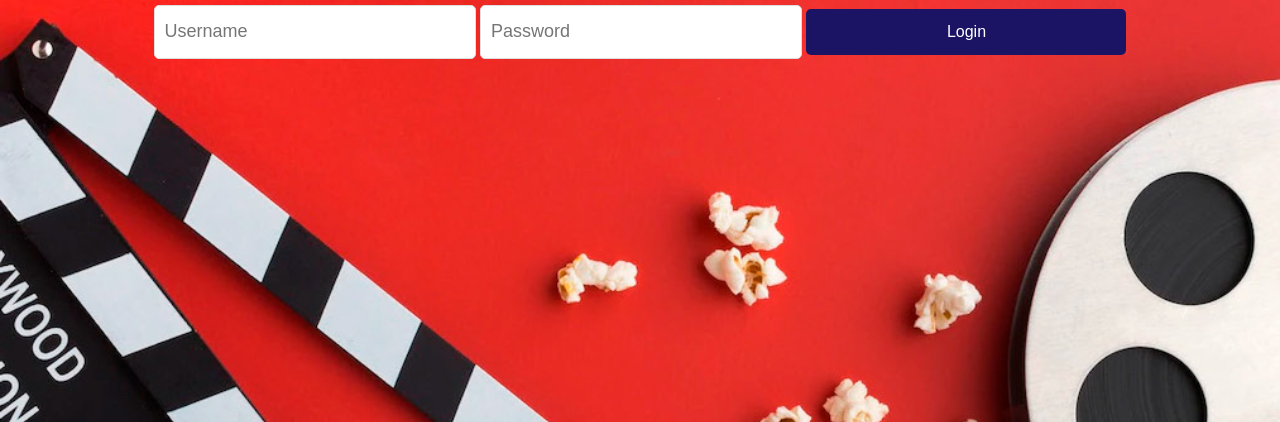
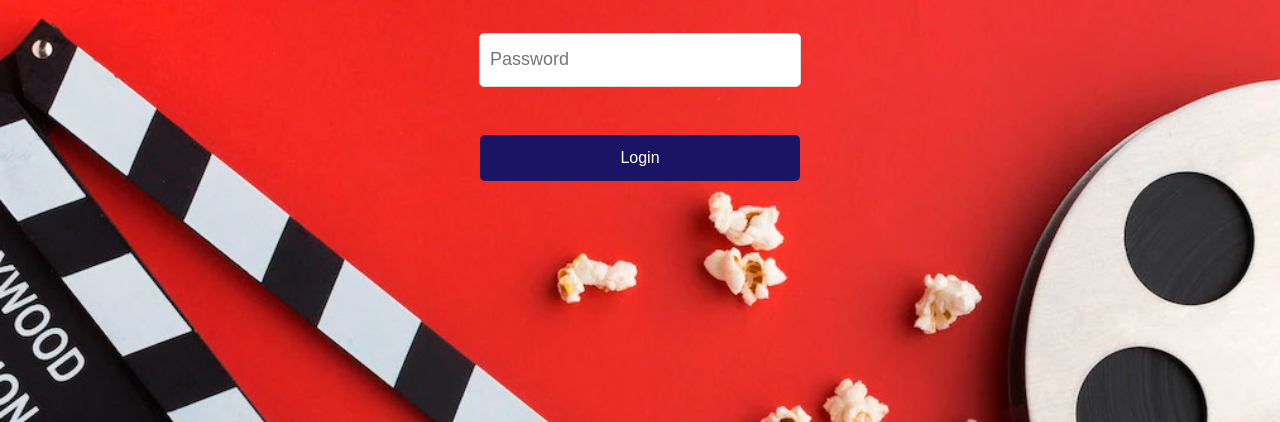
Before and after one commit to GABRIEL3503/clientes-cine-rex, a website: page public/datos.html in a window 1280 px wide. Shown: the part 378-800 px from the top of the page. Drawn offline with Linux system fonts and the light colour scheme.

Commit message:
gabo commit

```diff
--- a/public/style.css
+++ b/public/style.css
@@ -221,3 +221,17 @@ p{
     font-size: 28px;
     color: #ff5733;
 }
+
+form{
+    display: flex;
+    flex-direction: column;
+    align-content: center;
+    align-items: center;
+
+}
+
+#login-form{
+    display: flex;
+    flex-direction: column;
+    align-items: center;
+}
```
